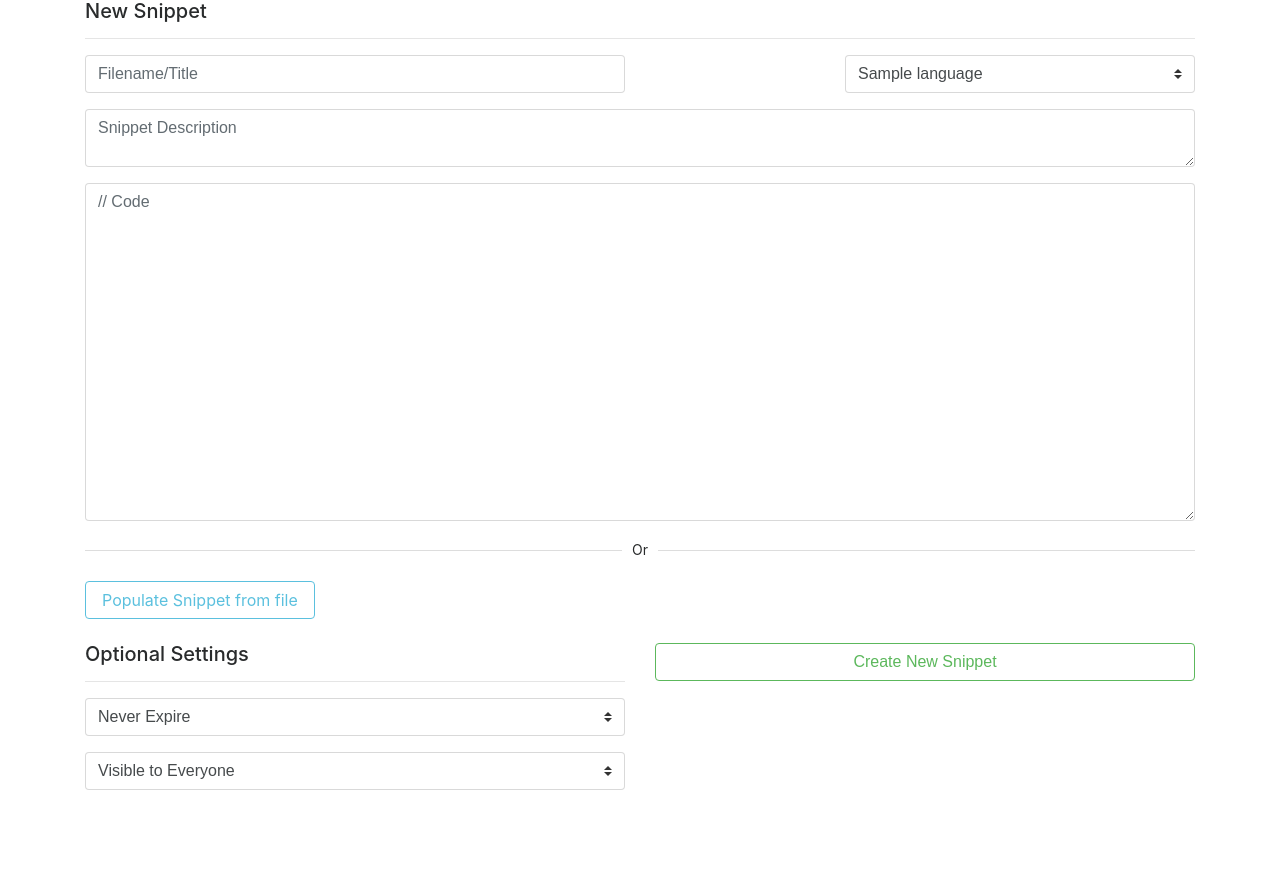
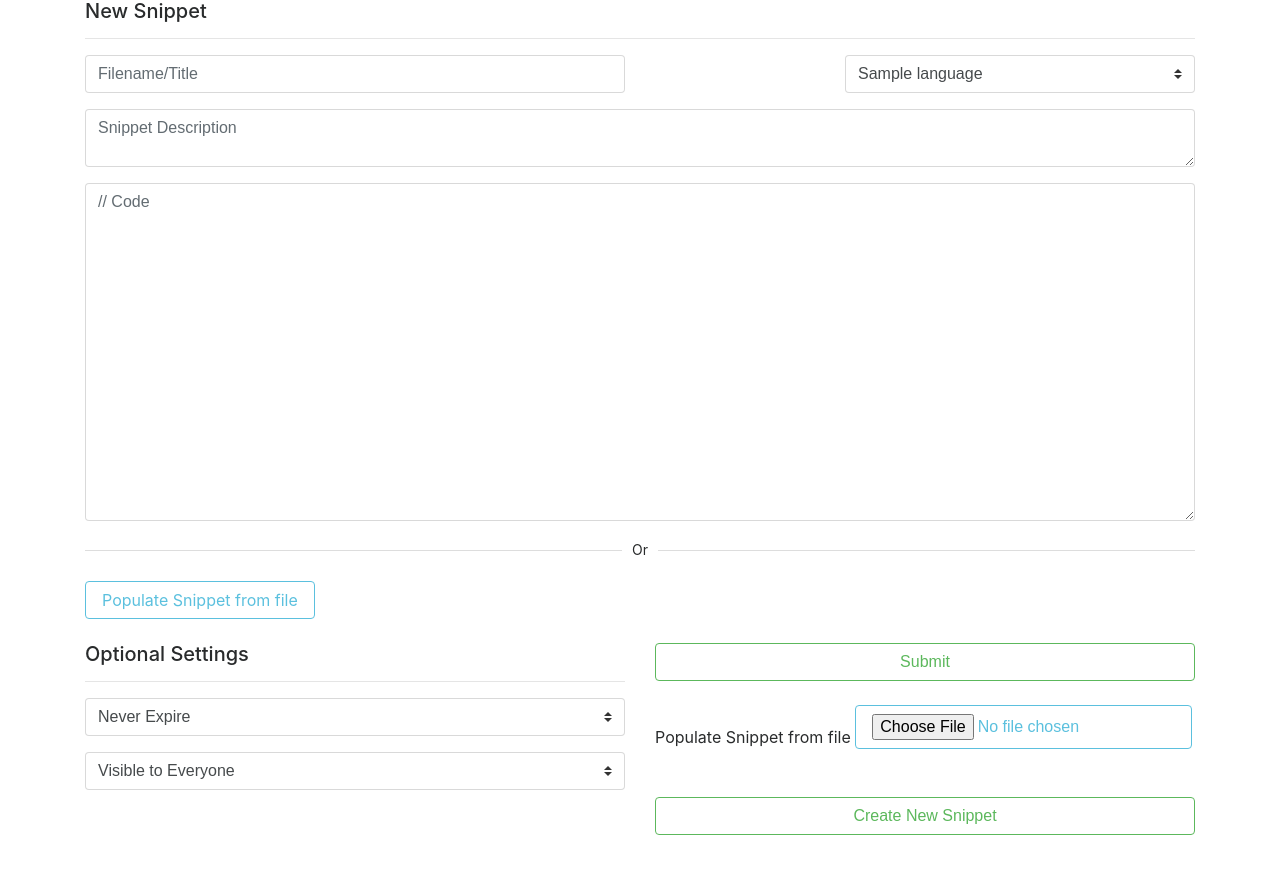
Before and after one commit to Snipbin/snipe, a Django app: template templates/snippet/new.html in a window 1280 px wide. Shown: the part 80-955 px from the top of the page. Before the commit the page ends 870 px from the top, so only its background shows below. Run offline with Django 3.2, Linux system fonts and the light colour scheme; the template is opened without the code that fills it: values that come from a table or form of the project are taken from there, others are empty; tables that the repository leaves empty hold one stand-in row (values such as "Sample post"); parts of the project's set-up code (start-up, migrations or seed data) failed here and were passed over; some libraries are stand-ins or nearby versions.

Commit message:
Added method to populate data from file

```diff
--- a/static/javascript/main.js
+++ b/static/javascript/main.js
@@ -58,6 +58,17 @@ $(document).ready(function() {
     $("#snippet-form").submit(function () {
         $("#submit-snippet-button").attr("disabled", true);
         return true;
+	});
+
+	$("#file-upload-btn").on("change",function(){
+        var file  = this.files[0];
+        var reader = new FileReader();
+        reader.readAsText(file, "UTF-8");
+        reader.onload = function (evt) {
+            $("#snip-code").val(evt.target.result);
+            $("#snip-title").val(file.name);
+            $("#snip-description").val(file.name);
+        }
     });
 });
 
--- a/templates/snippet/new.html
+++ b/templates/snippet/new.html
@@ -106,7 +106,14 @@
                         </div>
                         <div class="col-md-6">
                             <div class="form-group" style="width: inherit">
-                                <input id="submit-snippet-button" class="btn btn-outline-success mb-4" type="submit" style="width: inherit"
+                                <input id="submit-snippet-button" class="btn btn-outline-success mb-4" type="submit" style="width: inherit">
+                                <label for="file-upload-btn"> Populate Snippet from file
+                                    <input class="btn btn-outline-info mb-4" id="file-upload-btn" type="file" style="width: inherit">
+                                </label>
+                            </div>
+
+                            <div class="form-group" style="width: inherit">
+                                <input class="btn btn-outline-success mb-4" type="submit" style="width: inherit"
                                        value="Create New Snippet">
                             </div>
                             {% for error in errors %}
```
Also changed, not shown: templates/snippet/edit.html (+8 -1 lines).
